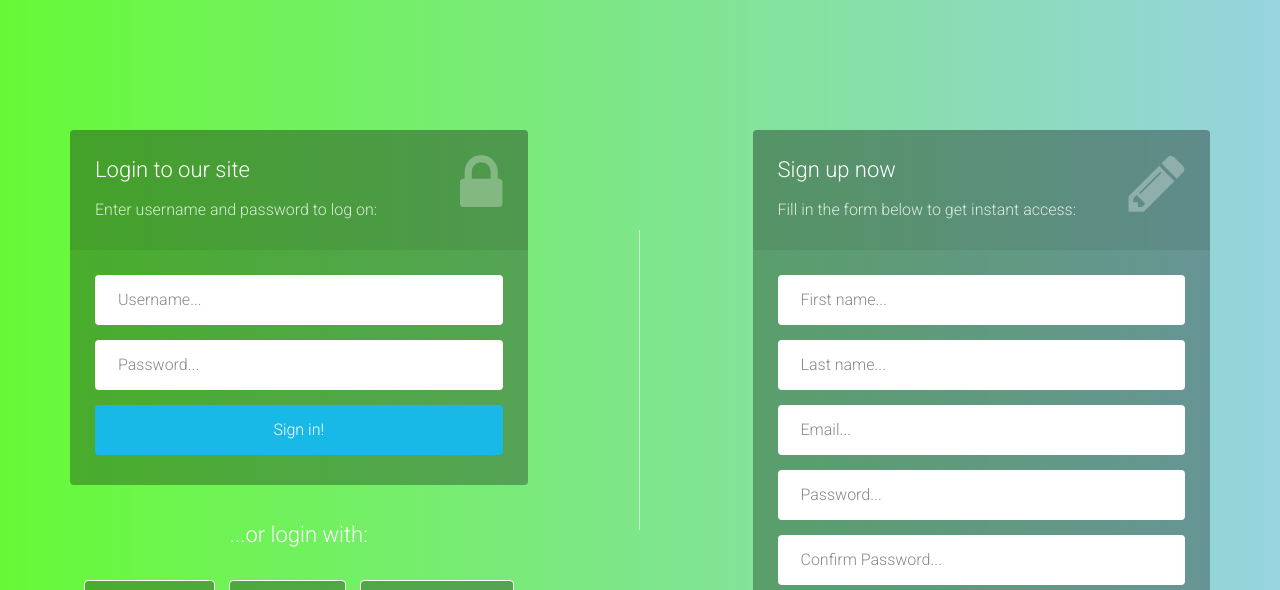
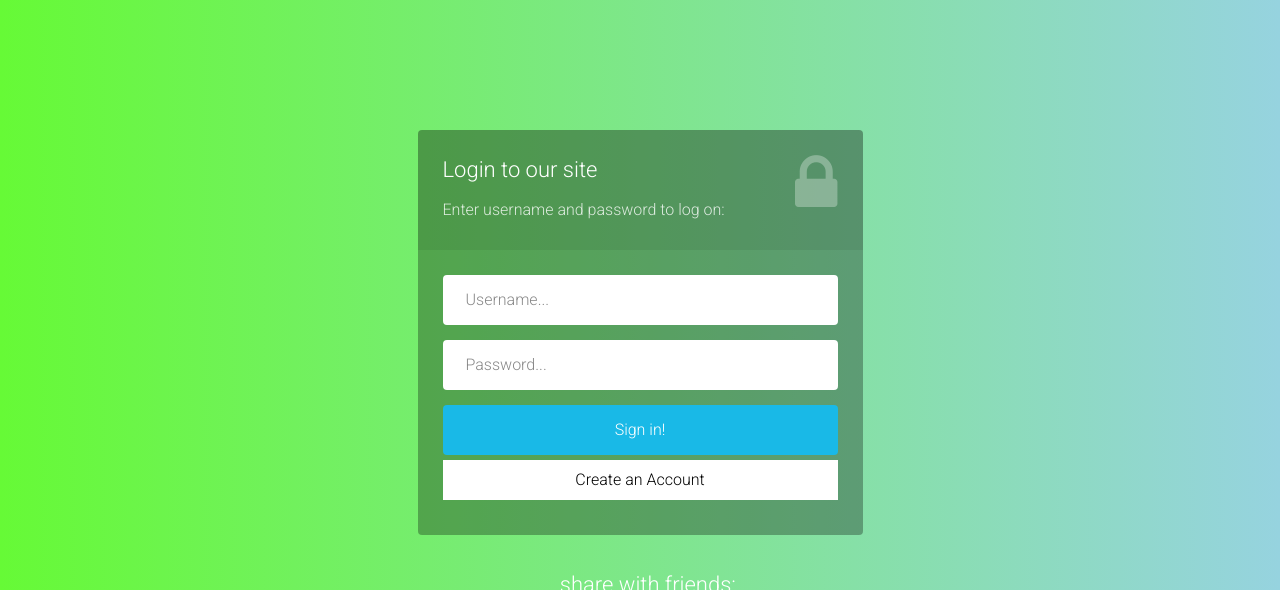
Before and after one commit to AIMNet-ai/deepfakes-audio-video, a plain HTML site: page templates/login-register.html in a window 1280 px wide. Shown: the top 590 px of the page. Drawn offline with Linux system fonts and the light colour scheme.

Commit message:
LOGIC || Singup and Signin logic added in login-register template

```diff
--- a/static/assets/css/form-elements.css
+++ b/static/assets/css/form-elements.css
@@ -1,4 +1,3 @@
-
 input[type="text"],
 input[type="password"],
 textarea,
@@ -9,14 +8,22 @@ textarea.form-control {
   vertical-align: middle;
   background: #fff;
   border: 3px solid #fff;
-    font-family: 'Roboto', sans-serif;
+  font-family: "Roboto", sans-serif;
   font-size: 16px;
   font-weight: 300;
   line-height: 50px;
   color: #888;
-    -moz-border-radius: 4px; -webkit-border-radius: 4px; border-radius: 4px;
-    -moz-box-shadow: none; -webkit-box-shadow: none; box-shadow: none;
-    -o-transition: all .3s; -moz-transition: all .3s; -webkit-transition: all .3s; -ms-transition: all .3s; transition: all .3s;
+  -moz-border-radius: 4px;
+  -webkit-border-radius: 4px;
+  border-radius: 4px;
+  -moz-box-shadow: none;
+  -webkit-box-shadow: none;
+  box-shadow: none;
+  -o-transition: all 0.3s;
+  -moz-transition: all 0.3s;
+  -webkit-transition: all 0.3s;
+  -ms-transition: all 0.3s;
+  transition: all 0.3s;
 }
 
 textarea,
@@ -33,19 +40,31 @@ textarea.form-control:focus {
   outline: 0;
   background: #fff;
   border: 3px solid #fff;
-    -moz-box-shadow: none; -webkit-box-shadow: none; box-shadow: none;
+  -moz-box-shadow: none;
+  -webkit-box-shadow: none;
+  box-shadow: none;
 }
 
-input[type="text"]:-moz-placeholder, input[type="password"]:-moz-placeholder,
-textarea:-moz-placeholder, textarea.form-control:-moz-placeholder { color: #888; }
+input[type="text"]:-moz-placeholder,
+input[type="password"]:-moz-placeholder,
+textarea:-moz-placeholder,
+textarea.form-control:-moz-placeholder {
+  color: #888;
+}
 
-input[type="text"]:-ms-input-placeholder, input[type="password"]:-ms-input-placeholder,
-textarea:-ms-input-placeholder, textarea.form-control:-ms-input-placeholder { color: #888; }
+input[type="text"]:-ms-input-placeholder,
+input[type="password"]:-ms-input-placeholder,
+textarea:-ms-input-placeholder,
+textarea.form-control:-ms-input-placeholder {
+  color: #888;
+}
 
-input[type="text"]::-webkit-input-placeholder, input[type="password"]::-webkit-input-placeholder,
-textarea::-webkit-input-placeholder, textarea.form-control::-webkit-input-placeholder { color: #888; }
-
-
+input[type="text"]::-webkit-input-placeholder,
+input[type="password"]::-webkit-input-placeholder,
+textarea::-webkit-input-placeholder,
+textarea.form-control::-webkit-input-placeholder {
+  color: #888;
+}
 
 button.btn {
   height: 50px;
@@ -54,21 +73,59 @@ button.btn {
   vertical-align: middle;
   background: #19b9e7;
   border: 0;
-    font-family: 'Roboto', sans-serif;
+  font-family: "Roboto", sans-serif;
   font-size: 16px;
   font-weight: 300;
   line-height: 50px;
   color: #fff;
-    -moz-border-radius: 4px; -webkit-border-radius: 4px; border-radius: 4px;
+  -moz-border-radius: 4px;
+  -webkit-border-radius: 4px;
+  border-radius: 4px;
   text-shadow: none;
-    -moz-box-shadow: none; -webkit-box-shadow: none; box-shadow: none;
-    -o-transition: all .3s; -moz-transition: all .3s; -webkit-transition: all .3s; -ms-transition: all .3s; transition: all .3s;
+  -moz-box-shadow: none;
+  -webkit-box-shadow: none;
+  box-shadow: none;
+  -o-transition: all 0.3s;
+  -moz-transition: all 0.3s;
+  -webkit-transition: all 0.3s;
+  -ms-transition: all 0.3s;
+  transition: all 0.3s;
 }
 
-button.btn:hover { opacity: 0.6; color: #fff; }
+button.btn:hover {
+  opacity: 0.6;
+  color: #fff;
+}
 
-button.btn:active { outline: 0; opacity: 0.6; color: #fff; -moz-box-shadow: none; -webkit-box-shadow: none; box-shadow: none; }
+button.btn:active {
+  outline: 0;
+  opacity: 0.6;
+  color: #fff;
+  -moz-box-shadow: none;
+  -webkit-box-shadow: none;
+  box-shadow: none;
+}
 
-button.btn:focus { outline: 0; opacity: 0.6; background: #19b9e7; color: #fff; }
+button.btn:focus {
+  outline: 0;
+  opacity: 0.6;
+  background: #19b9e7;
+  color: #fff;
+}
 
-button.btn:active:focus, button.btn.active:focus { outline: 0; opacity: 0.6; background: #19b9e7; color: #fff; }
+button.btn:active:focus,
+button.btn.active:focus {
+  outline: 0;
+  opacity: 0.6;
+  background: #19b9e7;
+  color: #fff;
+}
+
+.direct-btn {
+  background: #ffffff;
+  color: black;
+  margin: 5px auto;
+  padding: 5px;
+  width: 100%;
+  border: none;
+}
--- /dev/null
+++ b/static/assets/js/toggler.js
@@ -0,0 +1,13 @@
+$(document).ready(function () {
+  $("#signup-box").hide();
+});
+
+$("#goto-signup").on("click", () => {
+  $("#login-box").hide();
+  $("#signup-box").show();
+});
+
+$("#goto-signin").on("click", () => {
+  $("#login-box").show();
+  $("#signup-box").hide();
+});
--- a/templates/login-register.html
+++ b/templates/login-register.html
@@ -54,10 +54,8 @@
     <div class="top-content">
       <div class="inner-bg">
         <div class="container">
-          <div class="row"></div>
-
-          <div class="row">
-            <div class="col-sm-5">
+          <div class="d-flex" style="display:flex; justify-content:center">
+            <div class="col-sm-5" id="login-box">
               <div class="form-box">
                 <div class="form-top">
                   <div class="form-top-left">
@@ -95,12 +93,13 @@
                       />
                     </div>
                     <button type="submit" class="btn">Sign in!</button>
+                     <button class="direct-btn" id="goto-signup">Create an Account</button>
                   </form>
                 </div>
               </div>
 
               <div class="social-login">
-                <h3>...or login with:</h3>
+                <h3>...share with friends:</h3>
                 <div class="social-login-buttons">
                   <a class="btn btn-link-2" href="#">
                     <i class="fa fa-facebook"></i> Facebook
@@ -115,10 +114,10 @@
               </div>
             </div>
 
-            <div class="col-sm-1 middle-border"></div>
-            <div class="col-sm-1"></div>
+            <!-- <div class="col-sm-1"></div>
+            <div class="col-sm-1"></div> -->
 
-            <div class="col-sm-5">
+            <div class="col-sm-5" id="signup-box">
               <div class="form-box">
                 <div class="form-top">
                   <div class="form-top-left">
@@ -195,6 +194,7 @@
                       />
                     </div>
                     <button type="submit" class="btn">Sign me up!</button>
+                    <button class="direct-btn" id="goto-signin">Already have account</button>
                   </form>
                 </div>
               </div>
@@ -209,6 +209,7 @@
     <script src="../static/assets/bootstrap/js/bootstrap.min.js"></script>
     <script src="../static/assets/js/jquery.backstretch.min.js"></script>
     <script src="../static/assets/js/scripts.js"></script>
+    <script src="../static/assets/js/toggler.js"></script>
 
     <!--[if lt IE 10]>
       <script src="../static/assets/js/placeholder.js"></script>
```
Lines whose indentation alone changed are shown as unchanged.
